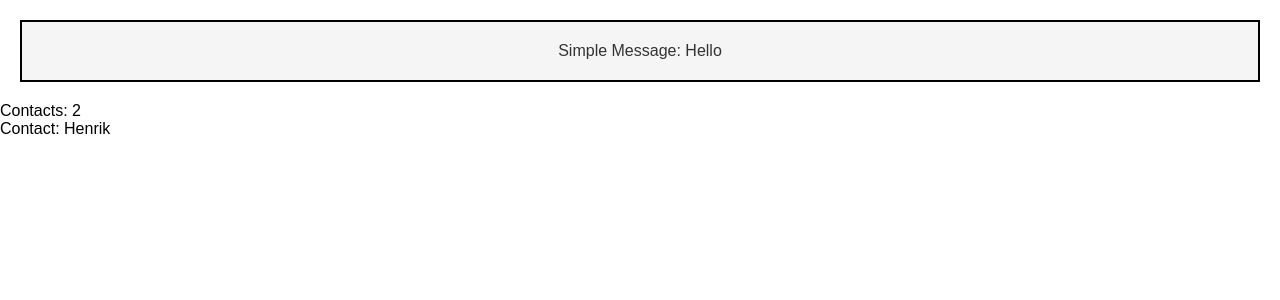
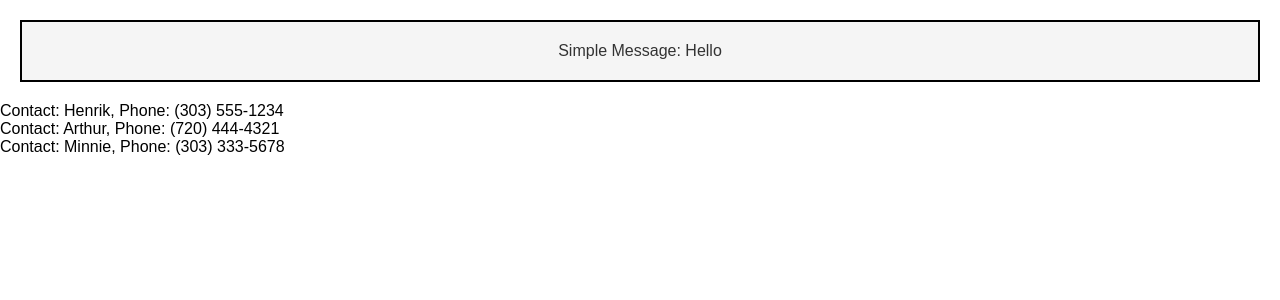
Before and after one commit to mhagel/simple-message, a React (Create React App) app: page / in a window 1280 px wide. Shown: the top 300 px of the page. Built offline with nearby package versions, Linux system fonts and the light colour scheme.

Commit message:
Render contacts

```diff
--- a/src/components/Contact.js
+++ b/src/components/Contact.js
@@ -5,13 +5,13 @@ import './Contact.css';
 class Contact extends Component {
   render() {
     return (
-      <div className="Contact">Contact: {this.state.name}</div>
+      <div className="Contact">Contact: {this.state.name}, Phone: {this.state.phone}</div>
     );
   }
 
   constructor(props) {
     super(props);
-    this.state = { name: 'Henrik' };
+    this.state = { name: this.props.name, phone: this.props.phone };
   }
 };
 
--- a/src/components/ContactsList.js
+++ b/src/components/ContactsList.js
@@ -6,15 +6,27 @@ import Contact from './Contact';
 class ContactsList extends Component {
   render() {
     return (
-      <div className="ContactsList">Contacts: {this.state.contacts.length}
-          <Contact />
+      <div className="ContactsList">
+          {this.renderContacts()}
       </div>
     );
   }
 
   constructor(props) {
     super(props);
-    this.state = { contacts: ['Henrik', 'Arthur'] };
+    this.state = {
+        contacts: [
+            {name: 'Henrik', phone: '(303) 555-1234'},
+            {name: 'Arthur', phone: '(720) 444-4321'},
+            {name: 'Minnie', phone: '(303) 333-5678'},
+        ]
+    };
+  }
+
+  renderContacts() {
+    return this.state.contacts.map(contact => (
+        <Contact {...contact}/>
+    ));
   }
 };
 
```
